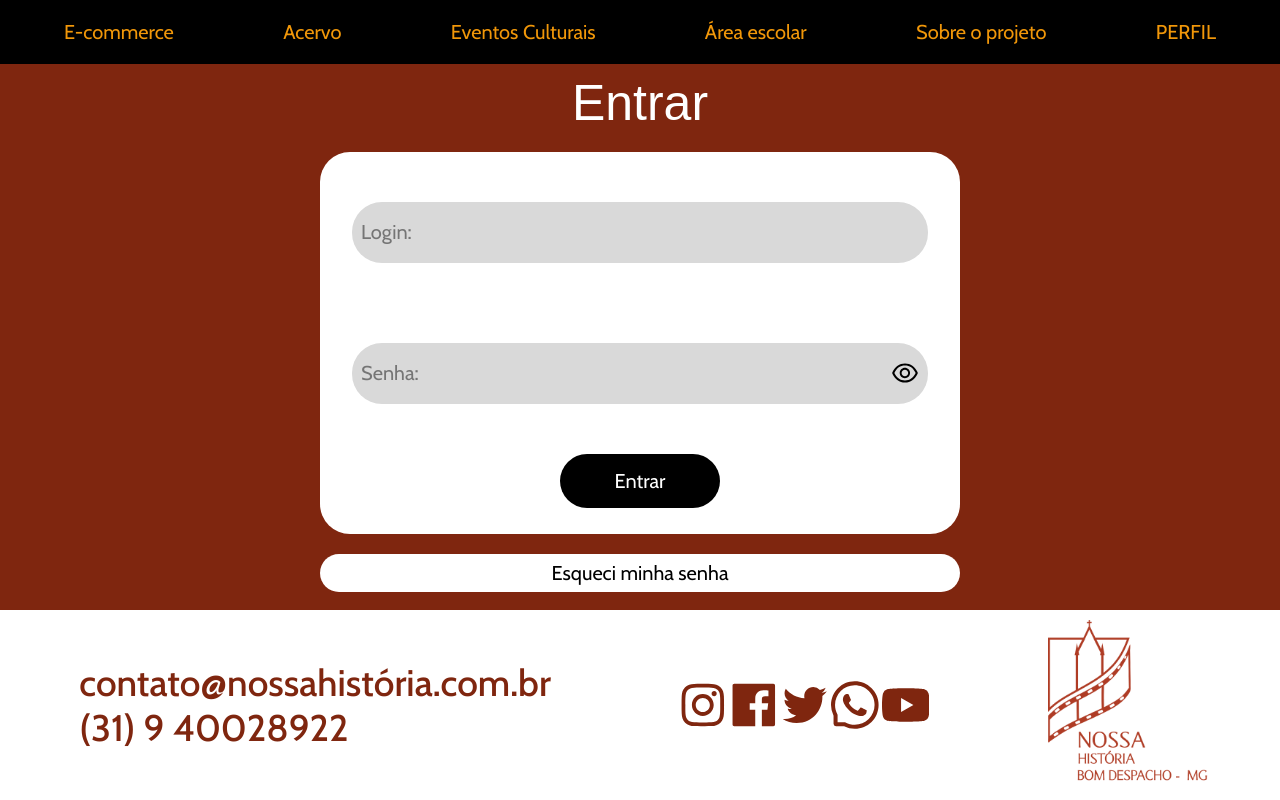
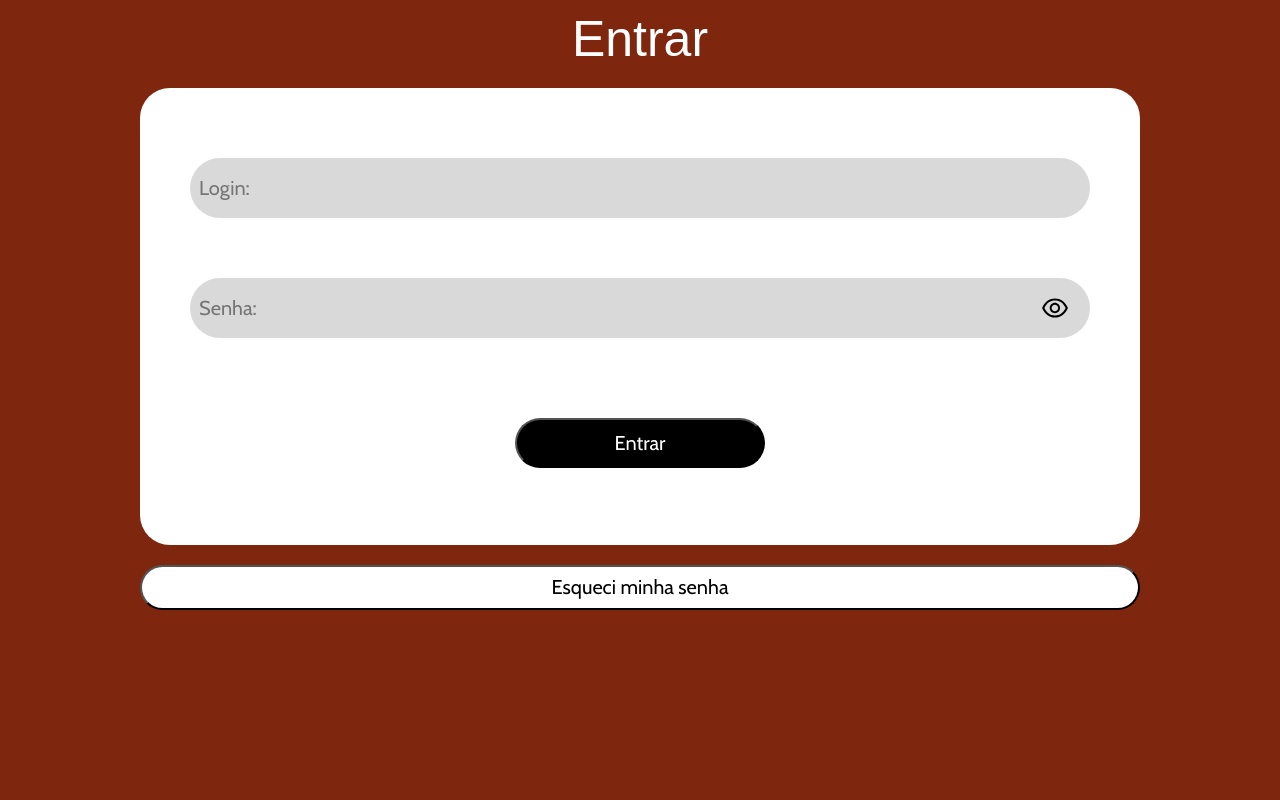
Before and after one commit to cpejr/acervo-web-frontend, a React (Vite) app: page /Entrar in a window 1280 px wide. Built offline with nearby package versions, Linux system fonts and the light colour scheme; no server answers; a web font is replaced by a local one.

Commit message:
fix: update button

```diff
--- a/src/layouts/AppLayout/AppLayout.jsx
+++ b/src/layouts/AppLayout/AppLayout.jsx
@@ -29,7 +29,7 @@ export default function AppLayout() {
     <SystemLoading />
   ) : (
     <Container>
-      <Header />
+      {/* <Header /> */}
       <Outlet />
     </Container>
   );
--- a/src/pages/ForgotPassword/ForgotPassword.jsx
+++ b/src/pages/ForgotPassword/ForgotPassword.jsx
@@ -1,5 +1,4 @@
 import { Body, Container, Title } from './Styles';
-import { useState, useRef } from 'react';
 
 export default function ForgotPassword() {
   return (
--- a/src/pages/ForgotPassword/Styles.js
+++ b/src/pages/ForgotPassword/Styles.js
@@ -2,7 +2,7 @@ import styled from 'styled-components';
 
 export const Body = styled.div`
   width: 100%;
-  height: 100%;
+  height: 500px;
   display: flex;
   align-items: center;
   justify-content: center;
@@ -26,25 +26,26 @@ export const Container = styled.button`
   display: flex;
   align-items: center;
   justify-content: center;
-  width: 50%;
-  height: 70%;
+  width: 50rem;
+  height: 400px;
   background-color: ${(props) => props.theme.colors.fontHeader};
   border-radius: 3rem;
   text-align: center;
   font-size: 8rem;
   @media (max-width: 1290px) {
+    font-size: 6rem;
+  }
+  @media (max-width: 760px) {
+    width: 40rem;
+    height: 350px;
     font-size: 4rem;
   }
-  @media (max-width: 760px) {
-    width: 45%;
-    height: 55%;
-  }
   @media (max-width: 560px) {
-    height: 45%;
-    font-size: 3rem;
+    width: 35rem;
+    height: 300px;
   }
   @media (max-width: 400px) {
-    height: 30%;
-    font-size: 2rem;
+    width: 25rem;
+    height: 200px;
   }
 `;
--- a/src/pages/Login/Login.jsx
+++ b/src/pages/Login/Login.jsx
@@ -39,7 +39,6 @@ export default function Login() {
 
   return (
     <Body>
-      {/* <Containerall> */}
       <Title>Entrar</Title>
       <Container>
         <Control>
@@ -62,7 +61,6 @@ export default function Login() {
         </ContainerIn>
       </Container>
       <Forgot>Esqueci minha senha</Forgot>
-      {/* </Containerall> */}
     </Body>
   );
 }
--- a/src/pages/Login/Styles.js
+++ b/src/pages/Login/Styles.js
@@ -3,11 +3,12 @@ import styled from 'styled-components';
 
 export const Body = styled.div`
   width: 100%;
-  height: 100%;
-  margin-right: 10%;
+  height: 600px;
   overflow: hidden;
   display: flex;
   flex-direction: column;
+  align-items: center;
+  justify-content: center;
   align-items: center;
   gap: 2rem;
   margin-top: 1rem;
@@ -17,44 +18,65 @@ export const Title = styled.div`
   font-family: ${(props) => props.theme.fonts.Title};
   font-size: 5rem;
   color: white;
-  @media (max-width: 610px) {
-    font-size: 4rem;
+  @media (max-width: 740px) {
+    font-size: rem;
   }
 `;
 export const Container = styled.div`
   display: flex;
   align-items: center;
   flex-direction: column;
-  width: 50%;
-  height: 70%;
+  width: 100rem;
+  height: 500px;
   gap: 2rem;
   background-color: ${(props) => props.theme.colors.fontHeader};
   border-radius: 3rem;
-  padding-top: 2rem;
+  padding-top: 5rem;
   padding-bottom: 2rem;
-  @media (max-width: 610px) {
-    width: 60%;
+
+  @media (max-width: 1050px) {
+    width: 70rem;
+  }
+  @media (max-width: 740px) {
+    width: 45rem;
+  }
+  @media (max-width: 500px) {
+    width: 30rem;
+    height: 400px;
+  }
+  @media (max-width: 330px) {
+    width: 20rem;
+    height: 300px;
   }
 `;
 
 export const Input = styled.input`
   border-radius: 3rem;
-  width: 90%;
-  max-height: 50%;
-  height: 50%;
+  width: 90rem;
+  max-height: 50rem;
+  height: 60px;
   font-family: ${(props) => props.theme.fonts.primary};
   font-size: 2rem;
   color: ${(props) => props.theme.colors.fontDialog};
   background-color: ${(props) => props.theme.colors.inputcolor};
   border: none;
-  @media (max-width: 290px) {
-    width: 90%;
-    height: 100%;
+
+  @media (max-width: 1050px) {
+    width: 60rem;
+  }
+  @media (max-width: 740px) {
+    width: 35rem;
+  }
+  @media (max-width: 500px) {
+    width: 25rem;
+  }
+  @media (max-width: 330px) {
+    width: 15rem;
   }
 `;
 export const Control = styled.div`
-  width: 100%;
-  height: 100%;
+  width: 100rem;
+  height: 100px;
   display: flex;
   flex-direction: row;
   justify-content: center;
@@ -66,34 +88,50 @@ export const ContainerIn = styled.div`
   display: flex;
   flex-direction: column;
   align-items: center;
-  width: 100%;
-  height: 50%;
+  width: 100rem;
+  height: 50px;
+  margin-top: 4rem;
+  @media (max-width: 330px) {
+    margin-top: 0rem;
+  }
 `;
 export const In = styled.button`
   background-color: ${(props) => props.theme.colors.fontDialog};
   font-size: 2rem;
   color: white;
   border-radius: 3rem;
-  width: 25%;
-  height: 90%;
+  width: 25rem;
+  height: 80px;
   font-family: ${(props) => props.theme.fonts.primary};
-  border: none;
-  @media (max-width: 610px) {
-    width: 50%;
-    height: 90%;
+  @media (max-width: 1050px) {
+    width: 20rem;
+  }
+  @media (max-width: 330px) {
+    width: 10rem;
   }
 `;
 export const Forgot = styled.button`
   background-color: ${(props) => props.theme.colors.fontHeader};
   border-radius: 3rem;
-  width: 50%;
-  height: 7%;
+  width: 100rem;
+  height: 50px;
   font-family: ${(props) => props.theme.fonts.primary};
-  border: none;
   font-size: 2rem;
-  @media (max-width: 610px) {
-    width: 60%;
-    font-size: 1.5rem;
+  display: flex;
+  align-items: center;
+  justify-content: center;
+
+  @media (max-width: 1050px) {
+    width: 70rem;
+  }
+  @media (max-width: 740px) {
+    width: 45rem;
+  }
+  @media (max-width: 500px) {
+    width: 30rem;
+  }
+  @media (max-width: 330px) {
+    width: 20rem;
   }
 `;
 
@@ -104,13 +142,16 @@ export const MyConst = styled(AiOutlineEye)`
   z-index: 3;
   right: 7rem;
   font-size: 3rem;
-  @media (max-width: 1350px) {
-    right: 4rem;
+  @media (max-width: 1050px) {
+    right: 23rem;
   }
-  @media (max-width: 600px) {
-    right: 3rem;
+  @media (max-width: 740px) {
+    right: 35rem;
   }
-  @media (max-width: 360px) {
-    right: 2rem;
+  @media (max-width: 500px) {
+    right: 40rem;
+  }
+  @media (max-width: 330px) {
+    right: 45rem;
   }
 `;
--- a/src/routes.jsx
+++ b/src/routes.jsx
@@ -25,7 +25,7 @@ function HasFooterRoutes() {
   return (
     <>
       <Outlet />
-      <Footer />
+      {/* <Footer /> */}
     </>
   );
 }
--- a/src/styles/GlobalStyles.js
+++ b/src/styles/GlobalStyles.js
@@ -9,7 +9,6 @@ export default createGlobalStyle`
   padding: 0;
   outline: 0;
   box-sizing: border-box;
-  overflow-x: hidden;
 
 }
 
```
